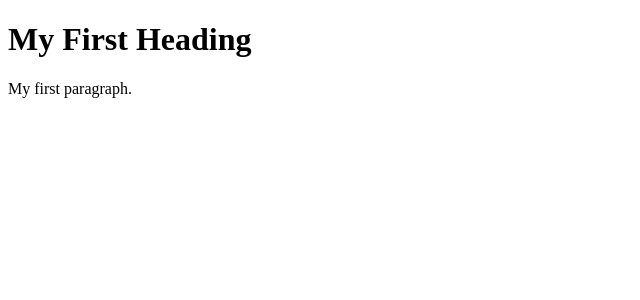
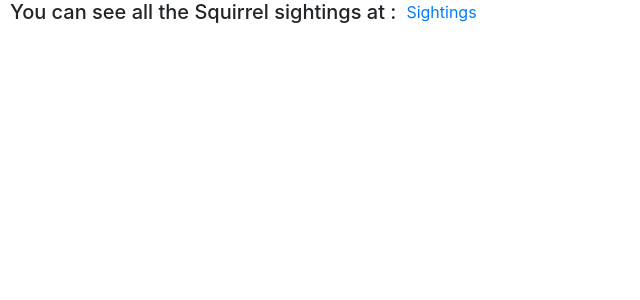
Before and after one commit to shlok-sethia/Squirrel_Tracker, a Django app: page /squirrel_tracker/ in a window 1280 px wide. Shown: the top 300 px of the page, without its empty margins (0-640 px from the left). Run offline with Django 3.2, Linux system fonts and the light colour scheme; some libraries are stand-ins or nearby versions.

Commit message:
Adds the link for sightings on index page

```diff
--- a/squirrel_tracker/templates/squirrel_tracker/index.html
+++ b/squirrel_tracker/templates/squirrel_tracker/index.html
@@ -1,9 +1,20 @@
 <!DOCTYPE html>
 <html>
+<head>
+    <link rel="stylesheet" href="https://maxcdn.bootstrapcdn.com/bootstrap/4.0.0/css/bootstrap.min.css" integrity="sha384-Gn5384xqQ1aoWXA+058RXPxPg6fy4IWvTNh0E263XmFcJlSAwiGgFAW/dAiS6JXm" crossorigin="anonymous">
+    <style>
+        h5,a{
+            padding-left:10px;
+        }
+        div{
+            display:flex;
+        }
+    </style>
+</head>
 <body>
-
-<h1>My First Heading</h1>
-<p>My first paragraph.</p>
-
+    <div>
+        <h5>You can see all the Squirrel sightings at :</h5>
+        <a href="sightings/add">Sightings</a>
+    </div>
 </body>
 </html>
```
